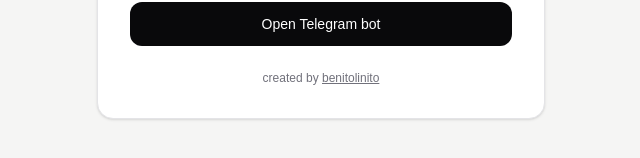
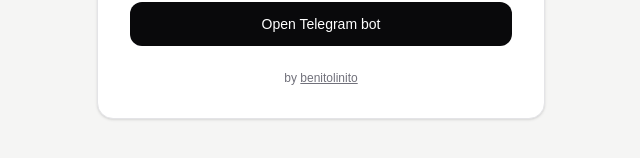
Before and after one commit to benitolinito/Pet-Rock, a Next.js app: page / in a window 1280 px wide. Shown: the part 528-686 px from the top of the page, without its empty margins (319-959 px from the left). Built offline with nearby package versions, Linux system fonts and the light colour scheme; no server answers.

Commit message:
by benitolinito

```diff
--- a/app/page.tsx
+++ b/app/page.tsx
@@ -33,7 +33,7 @@ export default function Home() {
         </a>
 
         <p className="mt-6 text-center text-xs text-zinc-500">
-          created by{" "}
+          by{" "}
           <a
             className="underline transition hover:text-zinc-800"
             href="https://github.com/benitolinito"
```
